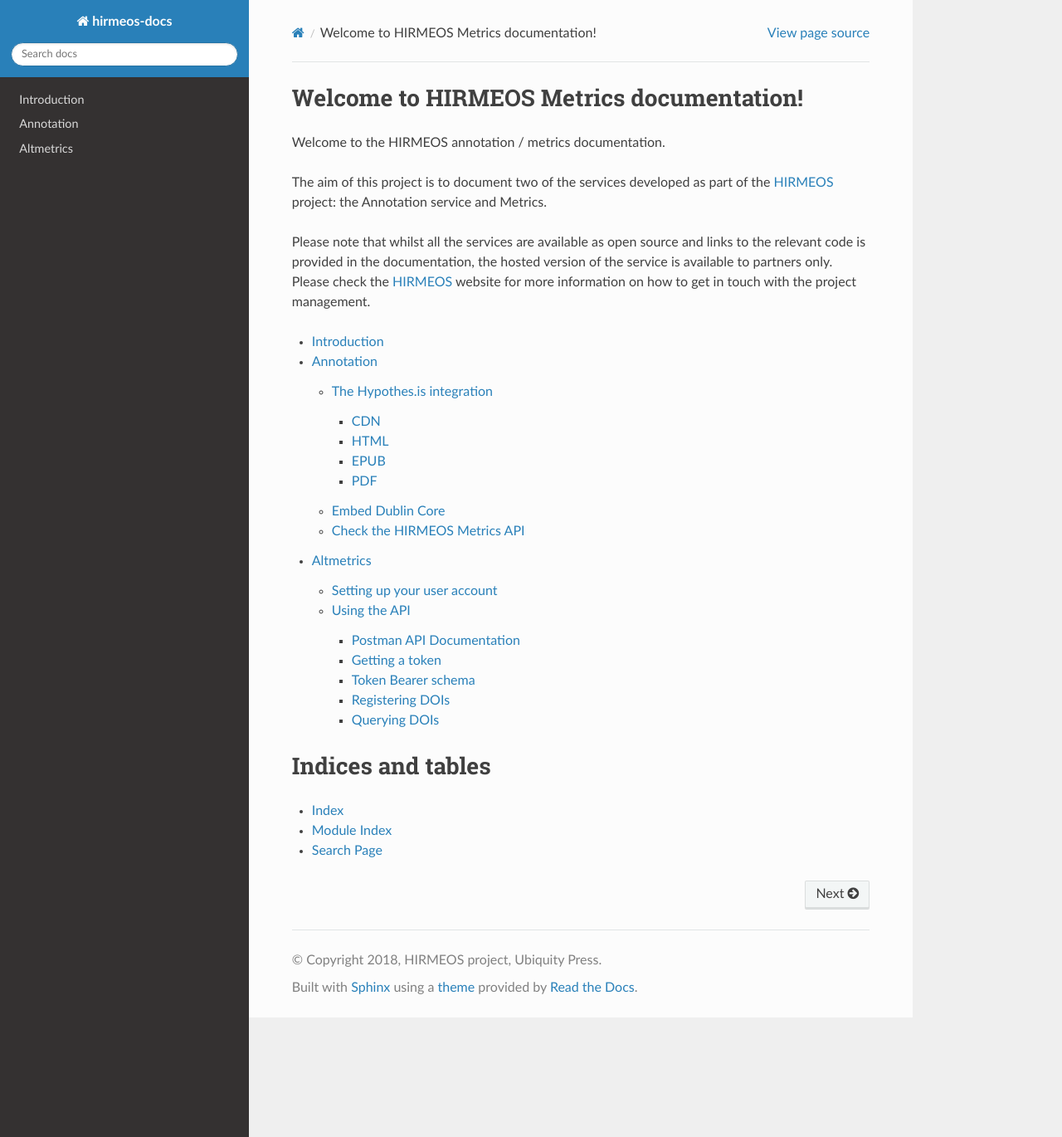
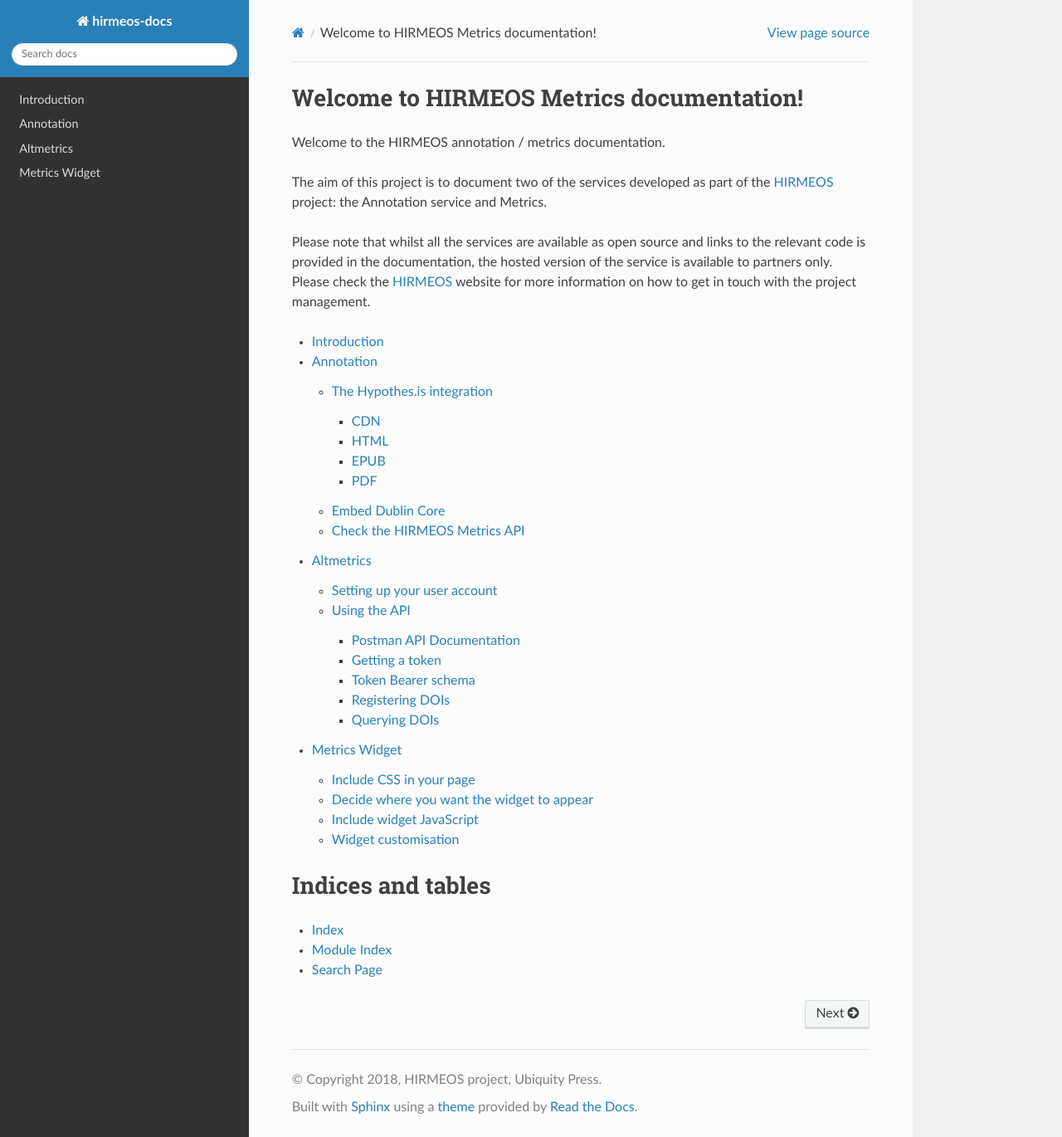
Before and after one commit to hirmeos/altmetrics, a Sphinx documentation site: the page built from docs/source/index.rst, in a window 1280 px wide and 1370 px high. Shown: the whole window at 83% size. Built offline with Sphinx 7.4.7 and the Read the Docs theme 2.0.0, drawn with Linux system fonts in a browser that asks for light colours; part of the change alters nothing that is shown.

Commit message:
add widget documentation

```diff
--- a/docs/source/index.rst
+++ b/docs/source/index.rst
@@ -19,11 +19,12 @@ more information on how to get in touch with the project management.
 .. _HIRMEOS: http://www.hirmeos.eu
 
 .. toctree::
-   :maxdepth: 3
+   :maxdepth: 4
 
    intro
    annotation/index
    metrics/index
+   widget/index
 
 
 Indices and tables
--- /dev/null
+++ b/docs/source/widget/index.rst
@@ -0,0 +1,74 @@
+Metrics Widget
+==============
+
+The metrics-widget is currently under development, and currently, a prototype is
+available. This document will describe how to include it in a web page.
+
+
+Include CSS in your page
+------------------------
+
+The widget has been built using Bootstrap 4, as well as some custom CSS.
+
+    .. code-block:: html
+
+        <!-- load css for this app-->
+        <link rel="stylesheet" href="https://storage.googleapis.com/hirmeos/metrics-widget/hirmeos-metrics-prototype-0.0.2.css">
+
+        <!--load bootstrap-->
+        <link rel="stylesheet" href="https://stackpath.bootstrapcdn.com/bootstrap/4.3.1/css/bootstrap.min.css" integrity="sha384-ggOyR0iXCbMQv3Xipma34MD+dH/1fQ784/j6cY/iJTQUOhcWr7x9JvoRxT2MZw1T" crossorigin="anonymous">
+
+
+Decide where you want the widget to appear
+------------------------------------------
+
+To place the widget in your page, add the following <div> element, keeping the
+id as is.
+
+    .. code-block:: html
+
+        <div id="metrics-block"></div>
+
+
+Include widget JavaScript
+-------------------------
+
+The widget has been built React, so this will need to be imported, along with
+the JavaScript of the widget itself. Make sure these scripts are included in the
+order shown.
+
+You will need to edit the values in ``widget_params``.
+
+    .. code-block:: html
+
+        <!-- React -->
+        <script src="https://unpkg.com/react@16.4.1/umd/react.production.min.js"></script>
+        <script src="https://unpkg.com/react-dom@16.4.1/umd/react-dom.production.min.js"></script>
+
+        <!-- Customise Widget parameters -->
+        <script>
+            let widget_params = {
+              "token": "eyJ0eXAiOiJKV1QiLCJhbGciOiJIUzI1NiJ9.eyJlbWFpbCI6ImcwN2gzMjEyQGdtYWlsLmNvbSJ9.ZUjknVXs52LGoudGH4YYFO6yAs7ukIMtJxclplfGIZ8",
+              "uri": "info:doi:10.5334/bbc",
+              "widgetTitle": "Metrics",
+            };
+        </script>
+
+        <!-- load js for the Metrics Widget app-->
+        <script src="https://storage.googleapis.com/hirmeos/metrics-widget/hirmeos-metrics-prototype-0.0.2.min.js"></script>
+
+
+Widget customisation
+--------------------
+
+The widget can be customised by setting values in the widget_params variable.
+Currently these include:
+
+    - ``token``: The JWT used to authenticate yourself on the metrics-api
+      (same token use for the altmetrics service).
+
+    - ``uri``: The URI of the book / Chapter you want to display metrics for.
+
+    - ``WidgetTitle``: The title that appears on the widget (defaults to 'Metrics').
+
+Both ``token`` and ``uri`` need to be set in order for the widget to work.
```
